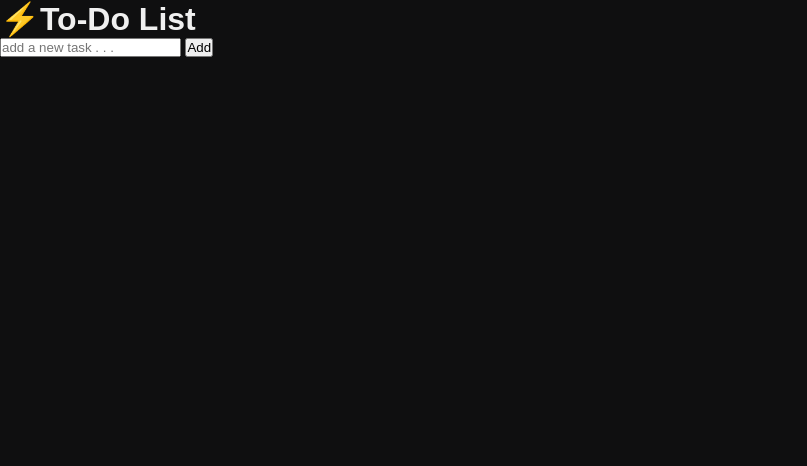
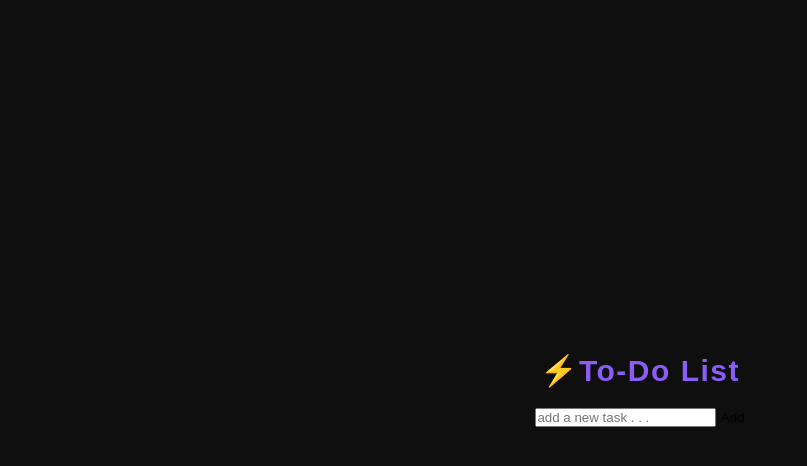
Before and after one commit to sadranafe/JS_Projects, a plain HTML site: page TODO-list/todo.html in a window 1280 px wide. Shown: the whole page, without its empty margins (0-807 px from the left). Drawn offline with Linux system fonts and the light colour scheme.

Commit message:
style: update the layout and buttons style

```diff
--- a/TODO-list/assets/style.css
+++ b/TODO-list/assets/style.css
@@ -15,3 +15,33 @@ body {
     background: #0f0f10;
     color: #f0f0f0;
 }
+
+h1 {
+    text-align: center;
+    font-size: 30px;
+    margin-bottom: 20px;
+    color: #8b5cf6;
+    letter-spacing: 1.5px;
+}
+
+button {
+    border: none;
+    cursor: pointer;
+    background-color: transparent;
+}
+
+ul {
+    list-style: none;
+    overflow-y: scroll;
+    max-height: 250px;
+    margin-top: 20px;
+}
+
+.tagProvider {
+    width: 100%;
+    height: 100vh;
+    display: flex;
+    justify-content: center;
+    align-items: center;
+    user-select: none;
+}
```
